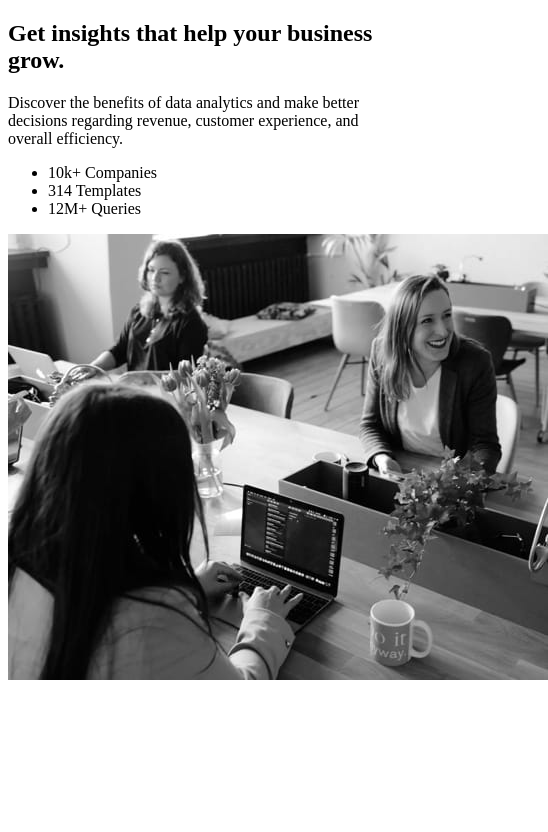
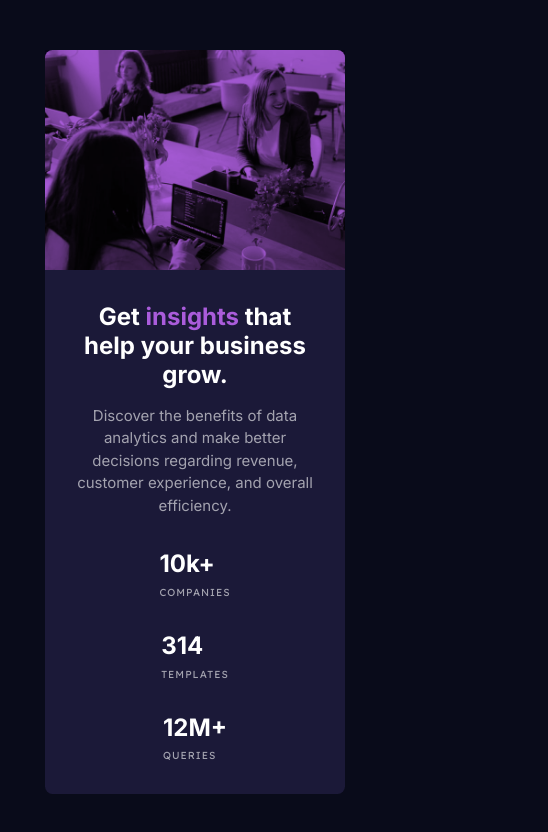
Before and after one commit to cadanieldev/stats-preview, a plain HTML site: page index.html in a window 390 px wide. Shown: the whole page, 548 px wide, since content can reach past the window. Drawn offline with Linux system fonts and the light colour scheme.

Commit message:
style finalizado

```diff
--- a/css/main.css
+++ b/css/main.css
@@ -0,0 +1,172 @@
+* {
+  margin: 0;
+  padding: 0;
+  box-sizing: border-box;
+}
+
+img {
+  max-width: 100%;
+  display: block;
+}
+
+ul {
+  list-style: none;
+}
+
+body {
+  min-height: 100vh;
+  display: flex;
+  justify-content: center;
+  align-items: center;
+  margin: 0 auto;
+  background: var(--Very-dark-blue-main-background);
+}
+
+/* MAIN */
+.container {
+  max-width: 1080px;
+  display: grid;
+  grid-template-columns: 1fr 1fr;
+  justify-content: center;
+}
+
+.main-content {
+  background: var(--Dark-desaturated-blue-card-background);
+  border-radius: 0.475rem 0 0 0.475rem;
+}
+
+.content {
+  max-width: 480px;
+  display: flex;
+  justify-content: center;
+  flex-direction: column;
+  gap: 1rem;
+  padding: 3rem;
+  margin: 0 auto;
+}
+
+.content h1 {
+  font-size: 2rem;
+  color: var(--White-main-heading-stats);
+  font-family: var(--font-inter);
+  font-weight: 700;
+  margin: 1rem 0;
+}
+
+.content h1 span {
+  color: var(--Soft-violet-accent);
+}
+
+.content p {
+  font-family: var(--font-inter);
+  font-weight: 400;
+  color: var(--Slightly-transparent-white-stat-headings);
+  font-size: 0.937rem;
+  line-height: 1.5;
+}
+
+.list {
+  display: flex;
+  gap: 4.5rem;
+  margin-top: 4.5rem;
+}
+
+.list li {
+  color: #fff;
+  font-family: var(--font-inter);
+  font-size: 1.5rem;
+  font-weight: 700;
+}
+
+.list li span {
+  display: block;
+  color: red;
+  font-family: var(--font-lexend-deca);
+  text-transform: uppercase;
+  font-size: .637rem;
+  color: var(--Slightly-transparent-white-stat-headings);
+  font-weight: 400;
+  margin-top: .475rem;
+  letter-spacing: 1px;
+}
+
+.img-info {
+  position: relative;
+}
+
+.img-info::after {
+  content: '';
+  width: 100%;
+  height: 100%;
+  background: var(--Soft-violet-accent);
+  position: absolute;
+  top: 0;
+  left: 0;
+  mix-blend-mode: multiply;
+}
+
+
+img {
+
+  border-radius: 0 .475rem .475rem 0;
+}
+
+@media (max-width: 1100px) {
+  .container {
+    padding: 2rem;
+    grid-template-columns: 1fr;
+  }
+  .main-content {
+    border-radius: 0 0 .475rem .475rem;
+    grid-area: 2;
+  }
+  .content {
+    padding: 2rem;
+  }
+  .content h1, .content p {
+    margin: 0;
+    text-align: center;
+  }
+  .list {
+    display: flex;
+    justify-content: center;
+    align-items: center;
+  }
+  img {
+    border-radius: .475rem .475rem 0 0;
+  }
+}
+
+@media (max-width: 600px) {
+  .img-info img, .content {
+    max-width: 400px;
+  }
+  .list {
+    gap: 2rem;
+    margin-top: 1rem;
+    flex-direction: column;
+  }
+  .container {
+    justify-content: center;
+    margin: 0 auto;
+    max-width: 400px;
+  }
+  .content {
+    max-width: 330px;
+  }
+  .content h1 {
+    font-size: 1.5rem;
+  }
+  .content p {
+    max-width: auto;
+  }
+}
+
+@media (max-width: 460px) {
+  .container {
+    margin: 0 auto;
+  }
+  .img-info img, .content {
+    max-width: 300px;
+  }
+}
--- a/css/utility.css
+++ b/css/utility.css
@@ -0,0 +1,14 @@
+:root {
+  /* ### Primary */
+  --Very-dark-blue-main-background: hsl(233, 47%, 7%);
+  --Dark-desaturated-blue-card-background: hsl(244, 38%, 16%);
+  --Soft-violet-accent: hsl(277, 64%, 61%);
+
+  /* ### Neutral */
+  --White-main-heading-stats: hsl(0, 0%, 100%);
+  --Slightly-transparent-white-main-paragraph: hsla(0, 0%, 100%, 0.75);
+  --Slightly-transparent-white-stat-headings: hsla(0, 0%, 100%, 0.6);
+
+  --font-inter: 'Inter', sans-serif;
+  --font-lexend-deca: 'Lexend Deca', sans-serif;
+}
--- a/index.html
+++ b/index.html
@@ -20,9 +20,9 @@
 <body>
 
   <div class="container">
-    <div class="-main-content">
+    <div class="main-content">
       <section class="content">
-        <h1>Get insights that help your business grow.</h1>
+        <h1>Get <span>insights</span> that help your business grow.</h1>
         <p>Discover the benefits of data analytics and make better decisions regarding revenue, customer
           experience, and overall efficiency.</p>
 
@@ -43,7 +43,11 @@
       </section>
     </div>
     <div class="img-info">
-      <img src="images/image-header-desktop.jpg" alt="Imagem Ilustrativa">
+      <picture>
+        <source media="(max-width: 600px)" srcset="images/image-header-mobile.jpg">
+        <img src="images/image-header-desktop.jpg" alt="Imagem Ilustrativa">
+      </picture>
+
     </div>
   </div>
 
```
